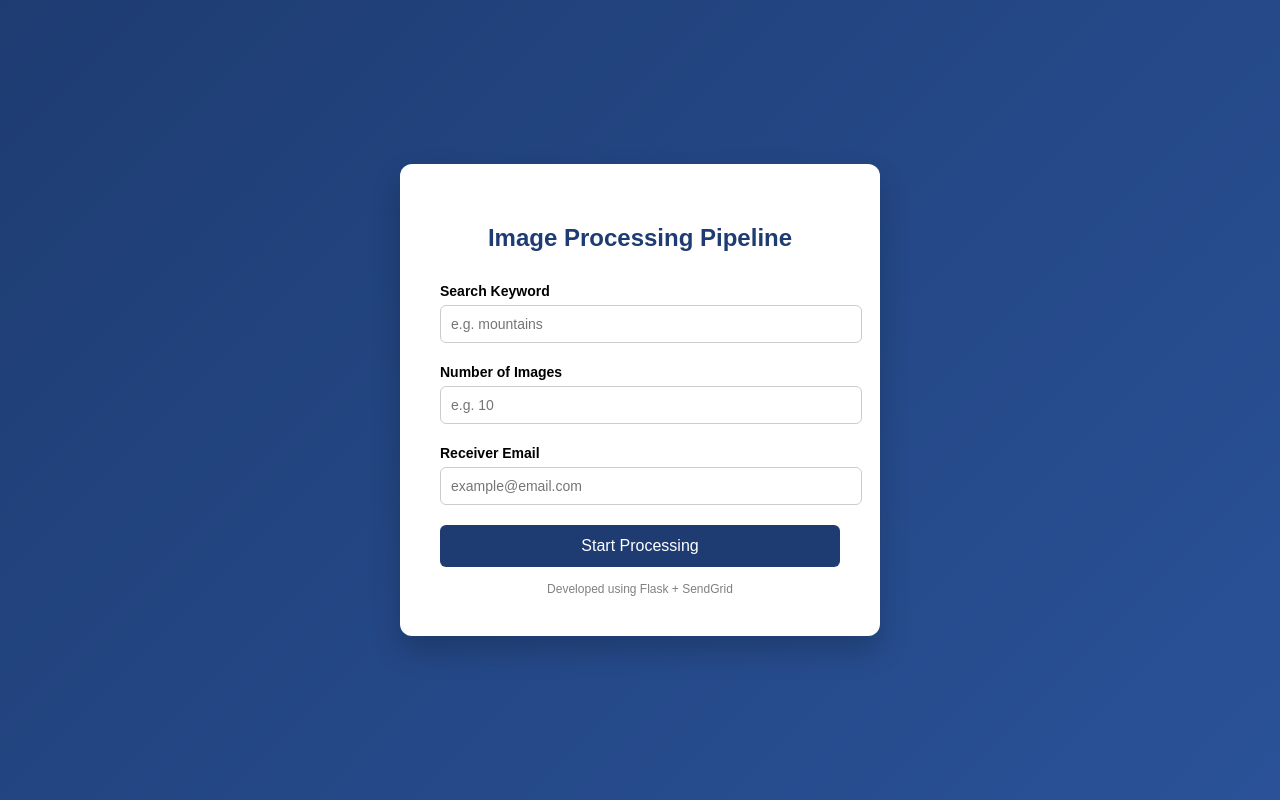
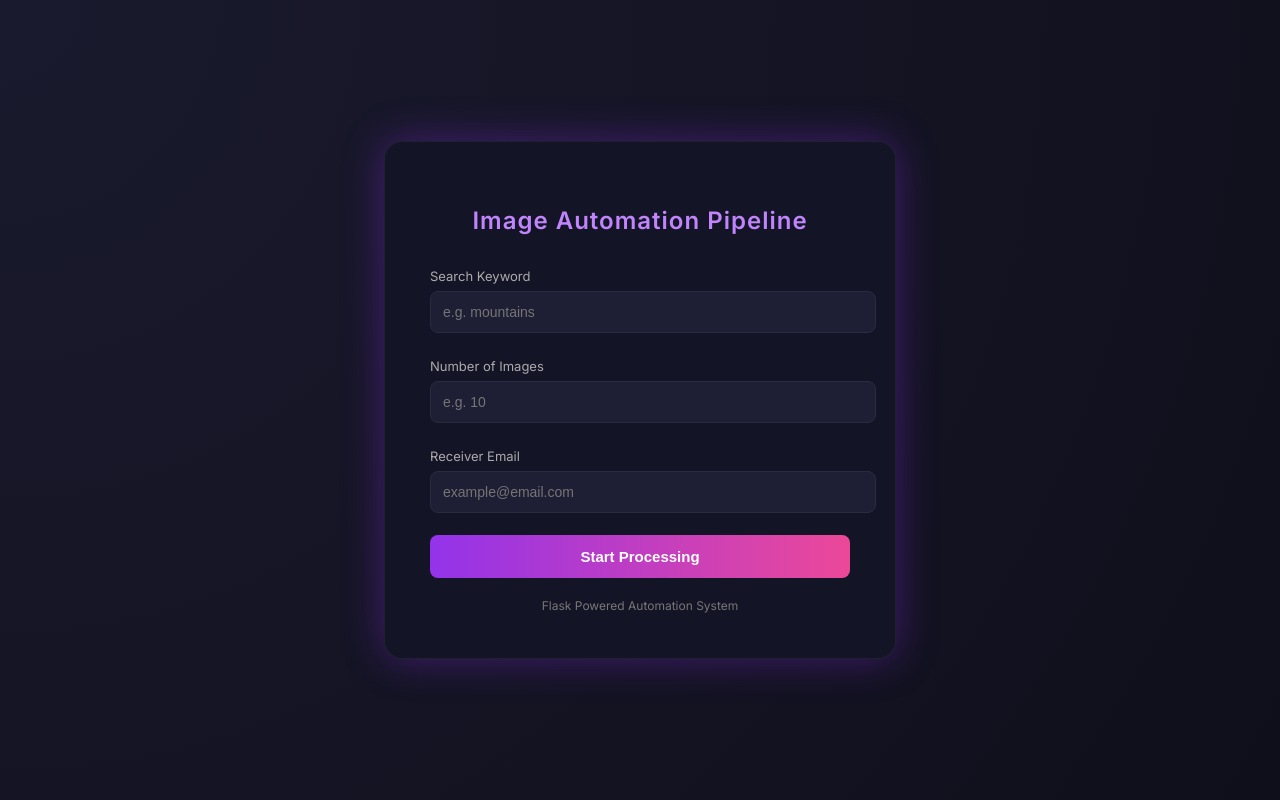
Before and after one commit to Manav-021/UCS654, a Flask app: page / in a window 1280 px wide. Run offline with Flask 3, Linux system fonts and the light colour scheme.

Commit message:
Update index.html

```diff
--- a/Image_automation/templates/index.html
+++ b/Image_automation/templates/index.html
@@ -1,24 +1,3 @@
-<!-- <!DOCTYPE html>
-<html>
-<head>
-    <title>Bulk Image Downloader</title>
-</head>
-<body>
-    <h2>Bulk Image Processing Pipeline</h2>
-    <form method="POST">
-        <label>Keyword:</label><br>
-        <input type="text" name="keyword" required><br><br>
-
-        <label>Number of Images:</label><br>
-        <input type="number" name="num_images" value="20" max="35" required><br><br>
-
-        <label>Receiver Email:</label><br>
-        <input type="email" name="email" required><br><br>
-
-        <button type="submit">Submit</button>
-    </form>
-</body>
-</html> -->
 <!DOCTYPE html>
 <html lang="en">
 <head>
@@ -26,80 +5,94 @@
     <title>Image Automation Pipeline</title>
     <meta name="viewport" content="width=device-width, initial-scale=1.0">
 
+    <!-- Google Font -->
+    <link href="https://fonts.googleapis.com/css2?family=Inter:wght@300;400;600&display=swap" rel="stylesheet">
+
     <style>
         body {
             margin: 0;
-            font-family: Arial, Helvetica, sans-serif;
-            background: linear-gradient(135deg, #1e3c72, #2a5298);
+            font-family: 'Inter', sans-serif;
+            background: radial-gradient(circle at top left, #1a1a2e, #0f0f1b);
             display: flex;
             justify-content: center;
             align-items: center;
             height: 100vh;
+            color: #fff;
         }
 
         .card {
-            background: white;
-            padding: 40px;
-            border-radius: 12px;
-            width: 400px;
-            box-shadow: 0 15px 30px rgba(0,0,0,0.2);
+            background: #141427;
+            padding: 45px;
+            border-radius: 18px;
+            width: 420px;
+            box-shadow: 0 0 40px rgba(138, 43, 226, 0.4);
+            border: 1px solid rgba(255,255,255,0.05);
         }
 
         h2 {
             text-align: center;
             margin-bottom: 30px;
-            color: #1e3c72;
+            font-weight: 600;
+            letter-spacing: 1px;
+            color: #c084fc;
         }
 
         label {
-            font-weight: bold;
-            font-size: 14px;
+            font-size: 13px;
+            font-weight: 500;
+            color: #aaa;
         }
 
         input {
             width: 100%;
-            padding: 10px;
-            margin-top: 5px;
-            margin-bottom: 20px;
-            border-radius: 6px;
-            border: 1px solid #ccc;
+            padding: 12px;
+            margin-top: 6px;
+            margin-bottom: 22px;
+            border-radius: 8px;
+            border: 1px solid #2a2a40;
+            background: #1e1e35;
+            color: #fff;
             font-size: 14px;
+            transition: 0.3s ease;
         }
 
         input:focus {
             outline: none;
-            border-color: #2a5298;
+            border-color: #a855f7;
+            box-shadow: 0 0 10px rgba(168, 85, 247, 0.6);
         }
 
         button {
             width: 100%;
-            padding: 12px;
-            background: #1e3c72;
+            padding: 13px;
+            background: linear-gradient(90deg, #9333ea, #ec4899);
             color: white;
             border: none;
-            border-radius: 6px;
-            font-size: 16px;
+            border-radius: 8px;
+            font-size: 15px;
+            font-weight: 600;
             cursor: pointer;
-            transition: 0.3s;
+            transition: 0.3s ease;
         }
 
         button:hover {
-            background: #16305a;
+            transform: translateY(-2px);
+            box-shadow: 0 8px 20px rgba(236, 72, 153, 0.5);
         }
 
         .footer {
-            margin-top: 15px;
+            margin-top: 20px;
             text-align: center;
             font-size: 12px;
-            color: gray;
+            color: #777;
         }
 
         .loader {
             display: none;
             text-align: center;
             margin-top: 15px;
-            color: #1e3c72;
-            font-weight: bold;
+            font-weight: 500;
+            color: #ec4899;
         }
     </style>
 
@@ -113,7 +106,7 @@
 <body>
 
 <div class="card">
-    <h2>Image Processing Pipeline</h2>
+    <h2>Image Automation Pipeline</h2>
 
     <form method="POST" onsubmit="showLoader()">
         <label>Search Keyword</label>
@@ -129,11 +122,11 @@
     </form>
 
     <div id="loader" class="loader">
-        Processing... Please wait ⏳
+        Processing... Please wait
     </div>
 
     <div class="footer">
-        Developed using Flask + SendGrid
+        Flask Powered Automation System
     </div>
 </div>
 
```
